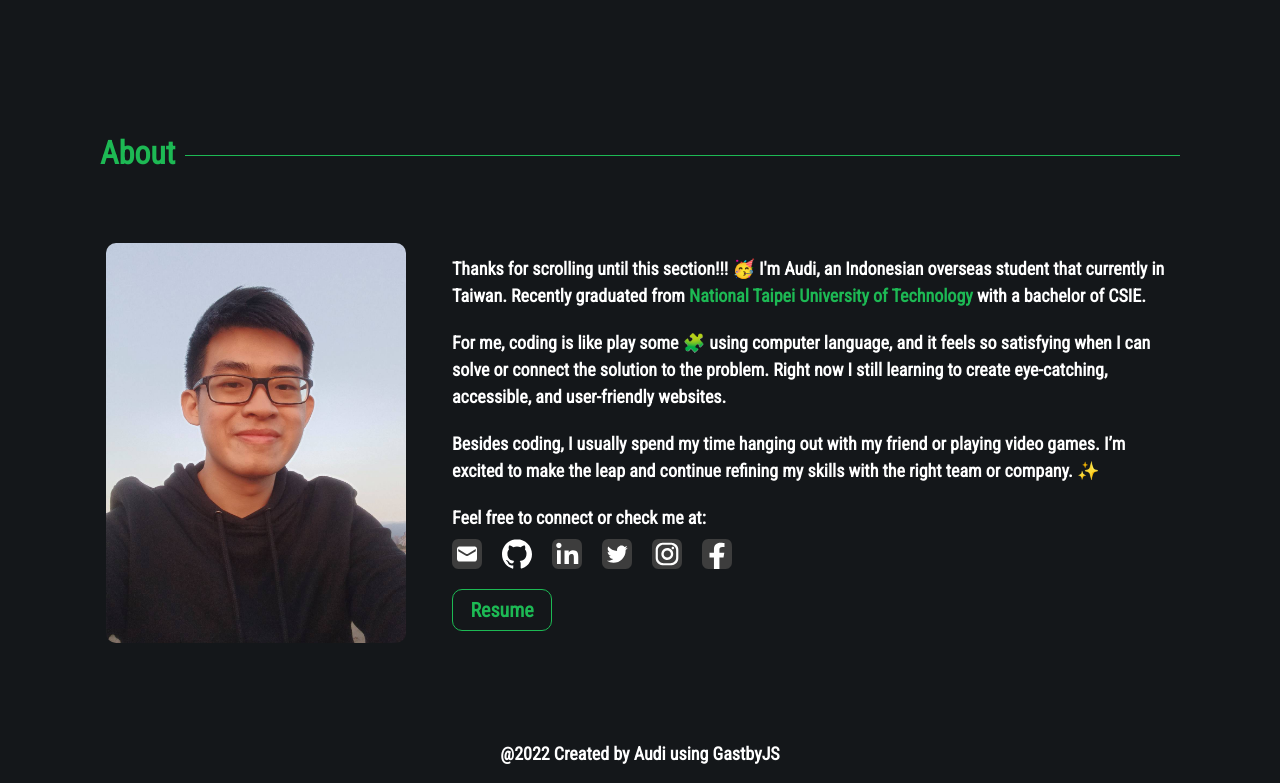
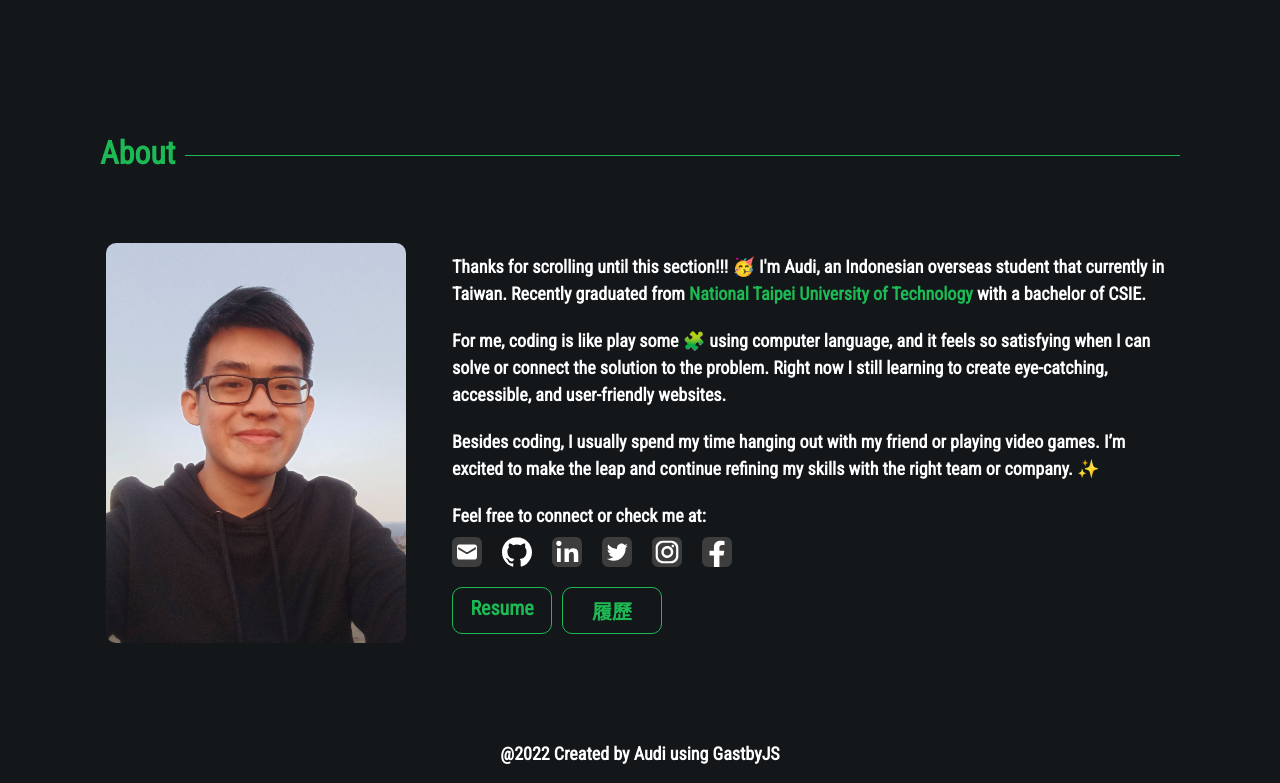
Before and after one commit to AudiWu/audi-blog, a Gatsby site: page / in a window 1280 px wide. Shown: the part 2994-3777 px from the top of the page. Built offline with nearby package versions, Linux system fonts and the light colour scheme; Gatsby itself is replaced by a stand-in of ours.

Commit message:
feat: resume download static file and removed unused import

```diff
--- a/src/components/about/index.tsx
+++ b/src/components/about/index.tsx
@@ -8,6 +8,7 @@
   Text,
   Contact,
   ContactText,
+  ResumeWrapper,
   Resume,
   ContactWrapper,
 } from "./styles"
@@ -92,13 +93,26 @@
               attachLink="https://www.facebook.com/audi.putera.7"
             />
           </Contact>
+          <ResumeWrapper>
             <Resume
-            href="https://drive.google.com/drive/folders/1aJqa7tRM84w-wRLeapfs8aZ-rrnB0QFf?usp=sharing"
+              href="./english.pdf"
               target="_blank"
               rel="noopener noreferrer"
+              download
             >
               Resume
             </Resume>
+            <Resume
+              href="./chinese.pdf"
+              target="_blank"
+              rel="noopener noreferrer"
+              download
+            >
+              履歷
+            </Resume>
+
+
+          </ResumeWrapper>
         </ContactWrapper>
       </Information>
     </ProfileContainer>
--- a/src/components/about/styles.tsx
+++ b/src/components/about/styles.tsx
@@ -17,7 +17,7 @@
   `}
 `
 
-export const ProfileContainer = styled(motion.div)`
+export const ProfileContainer = styled.div`
   margin-top: 80px;
   padding: 0;
   display: flex;
@@ -68,7 +68,7 @@
   }
 `;
 
-export const Information = styled(motion.div)`
+export const Information = styled.div`
   width: 70%;
 
   ${media.mobile`
@@ -99,14 +99,14 @@
   line-height: 1.5;
 `
 
-export const Contact = styled(motion.div)`
+export const Contact = styled.div`
   margin-top: 8px;
   display: flex;
   flex-direction: row;
   gap: 20px;
 `
 
-export const ProfilePhoto = styled(motion.div)`
+export const ProfilePhoto = styled.div`
   width: 30%;
   display: flex;
   flex-direction: column;
@@ -123,8 +123,14 @@
   }
 `
 
+export const ResumeWrapper =  styled.div`
+  margin-top: 20px;
+  display: flex;
+  flex-direction: row;
+  gap: 10px;
+`;
+
 export const Resume = styled.a`
-  margin-top: 20px;
   width: 100px;
   border-radius: 10px;
   padding: 8px 10px;
@@ -139,7 +145,7 @@
   }
 `;
 
-export const ContactWrapper = styled(motion.div)`
+export const ContactWrapper = styled.div`
   display: flex;
   flex-direction: column;
 `;
--- a/src/components/footer/styles.tsx
+++ b/src/components/footer/styles.tsx
@@ -1,6 +1,5 @@
-import styled, { css } from "styled-components"
+import styled from "styled-components"
 import { Color } from "../../enums/color"
-import { media } from "../../helpers/media"
 import { pxToRem } from "../../helpers/pxToRem"
 
 export const Footer = styled.footer`
--- a/src/components/profile/styles.tsx
+++ b/src/components/profile/styles.tsx
@@ -30,7 +30,7 @@
   `}
 `
 
-export const ProfileContainer = styled(motion.div)`
+export const ProfileContainer = styled.div`
   padding: 0;
   display: flex;
   flex-direction: row;
@@ -43,7 +43,7 @@
   `}
 `
 
-export const Information = styled(motion.div)`
+export const Information = styled.div`
   width: 70%;
 
   ${media.mobile`
@@ -79,7 +79,7 @@
   `}
 `
 
-export const ProfilePhoto = styled(motion.div)`
+export const ProfilePhoto = styled.div`
   width: 30%;
   display: flex;
   flex-direction: column;
--- a/src/components/skill/styles.tsx
+++ b/src/components/skill/styles.tsx
@@ -16,7 +16,7 @@
   `}
 `
 
-export const IconWrapper = styled(motion.div)`
+export const IconWrapper = styled.div`
   display: flex;
   flex-direction: column;
   gap: 12px;
@@ -24,7 +24,7 @@
   justify-content: center;
 `;
 
-export const FrameworkWrapper = styled(motion.div)`
+export const FrameworkWrapper = styled.div`
   width: 100%;
   margin-top: 80px;
   display: grid;
--- a/src/components/timeline/styles.tsx
+++ b/src/components/timeline/styles.tsx
@@ -17,7 +17,7 @@
   `}
 `
 
-export const TimelineWrapper = styled(motion.div)`
+export const TimelineWrapper = styled.div`
   margin-top: 80px;
 
   .timeline-item-title {
```
Also changed, not shown: src/components/header/index.tsx (+0 -7 lines), src/components/shared/main/index.tsx (deleted, +0 -12 lines), src/components/shared/main/styles.tsx (deleted, +0 -13 lines), 2 other files. Lines whose indentation alone changed are shown as unchanged.
